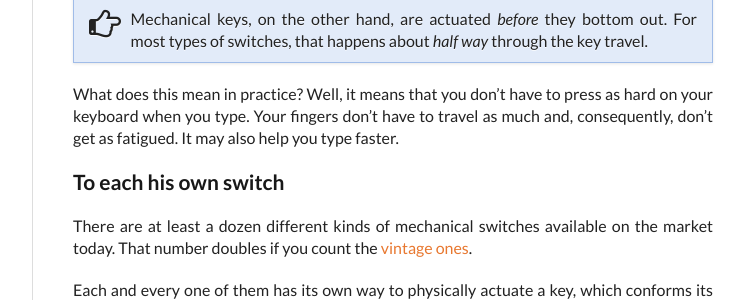
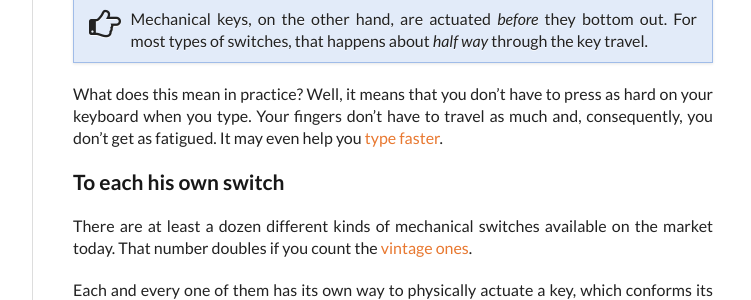
Before and after one commit to megakemp/megakemp.github.io, a Jekyll site: the page built from _posts/2014-05-09-a-gentle-introduction-to-mechanical-keyboards.md, in a window 1280 px wide and 900 px high, scrolled down 3430 px. Shown: the part 176-476 px from the top of the window, without its empty margins (378-1129 px from the left). Built offline with Jekyll 4.4.1, drawn with Linux system fonts in a browser that asks for light colours; nearby versions of some CDN libraries; Markdown is read by kramdown in place of the engine named in the settings; comment, search, counter and statistics services are not loaded; some of the changed text lies outside the part shown.

Commit message:
Makes minor adjustments to the keyboard post.

```diff
--- a/_posts/2014-05-09-a-gentle-introduction-to-mechanical-keyboards.md
+++ b/_posts/2014-05-09-a-gentle-introduction-to-mechanical-keyboards.md
@@ -100,7 +100,7 @@ Mechanical keys, on the other hand,  are actuated <em>before</em> they bottom ou
 </p>
 </div>
 
-What does this mean in practice? Well, it means that you don't have to press as hard on your keyboard when you type. Your fingers don't have to travel as much and, consequently, don't get as fatigued. It may also help you type faster.
+What does this mean in practice? Well, it means that you don't have to press as hard on your keyboard when you type. Your fingers don't have to travel as much and, consequently, you don't get as fatigued. It may even help you [type faster](http://youtu.be/RQeXcKxVraY).
 
 ### To each his own switch
 
```
Also changed, not shown: other parts of _posts/2014-05-09-a-gentle-introduction-to-mechanical-keyboards.md (+1 -1 lines).
